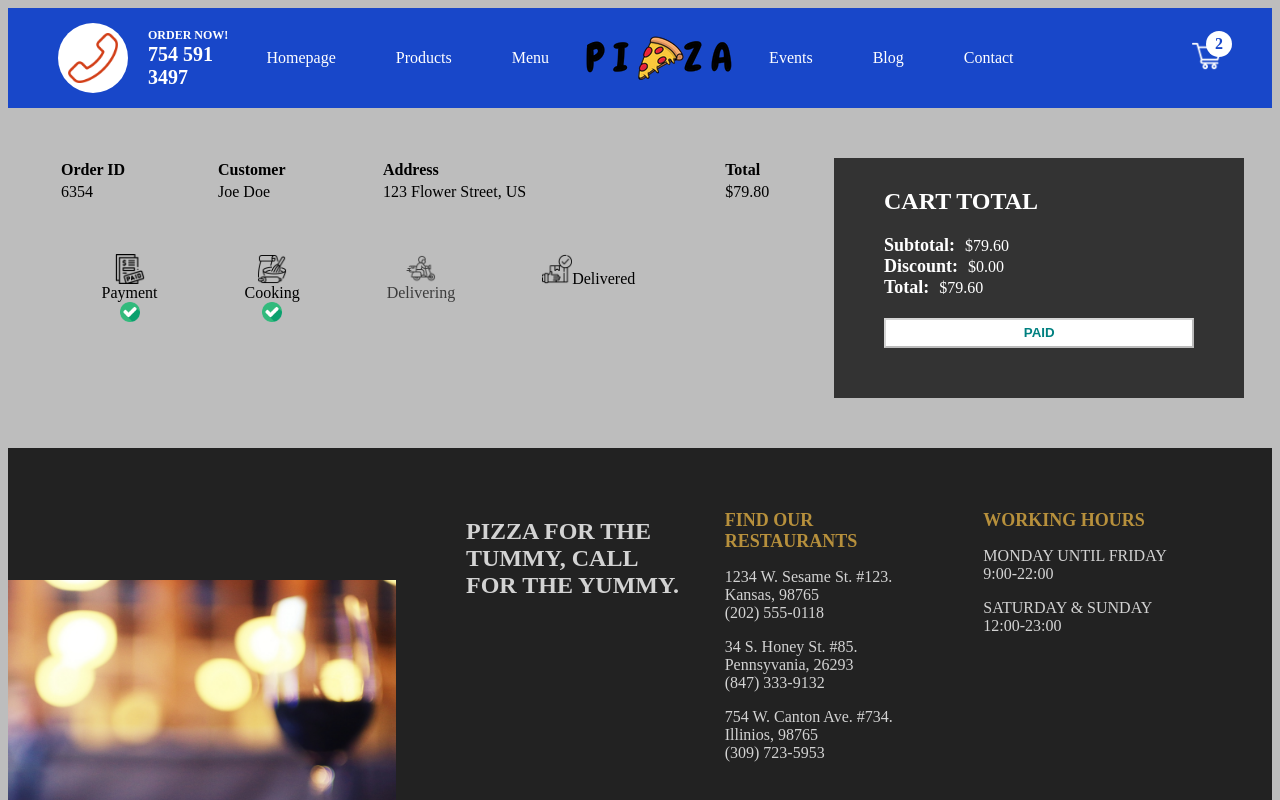
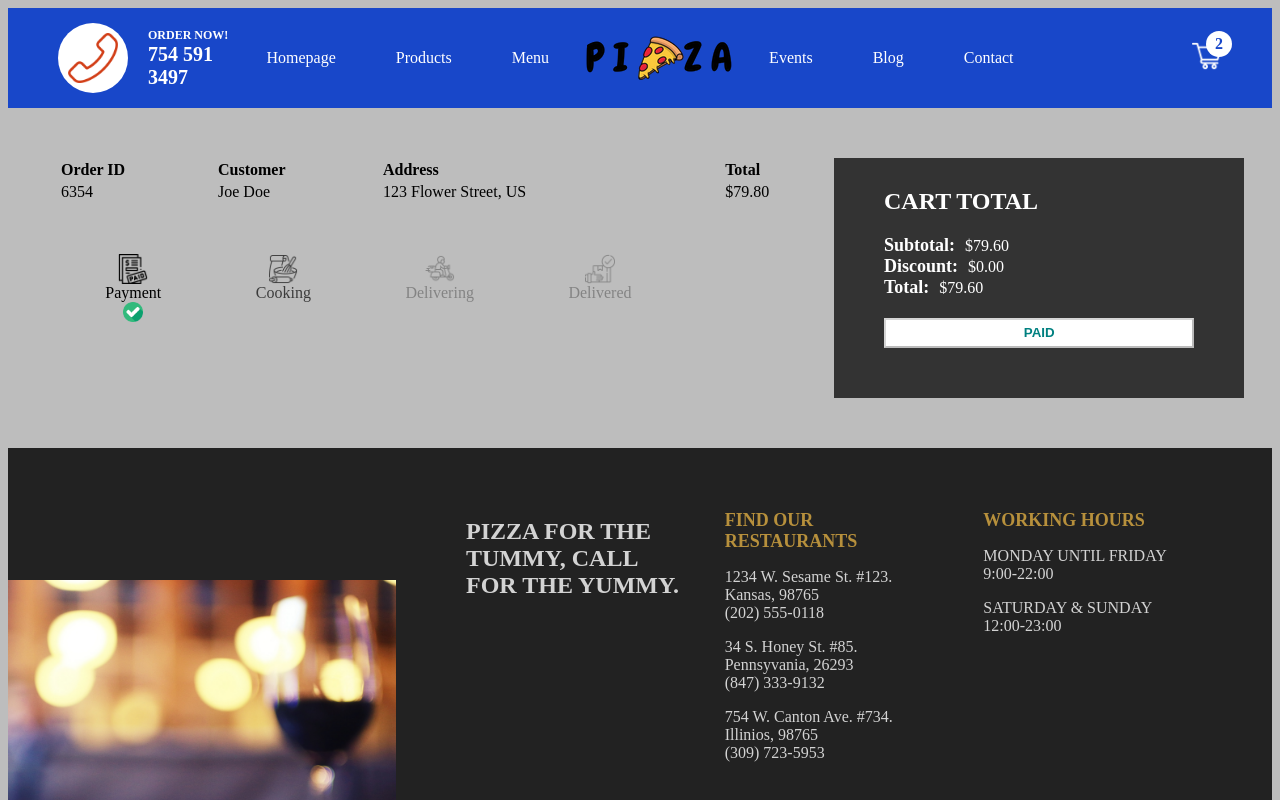
Before and after one commit to bengoh815/pizzaRestaurant, a Next.js app in the folder pizzarestaurant/: page /orders/1 in a window 1280 px wide. Shown: the top 800 px of the page. Built offline with nearby package versions, Linux system fonts and the light colour scheme.

Commit message:
Fixed bug
Spelling error in CSS caused UI error

```diff
--- a/pizzarestaurant/pages/orders/[id].jsx
+++ b/pizzarestaurant/pages/orders/[id].jsx
@@ -2,7 +2,7 @@ import styles from '../../styles/Order.module.css'
 import Image from 'next/image'
 
 export default function() {
-    const status = 1;
+    const status = 0;
 
     const statusClass = (index) => {
         if (index - status < 1) return styles.done
--- a/pizzarestaurant/styles/Order.module.css
+++ b/pizzarestaurant/styles/Order.module.css
@@ -46,7 +46,7 @@
     display: none;
 }
 
-.unDone {
+.undone {
     display: flex;
     flex-direction: column;
     align-items: center;
```
